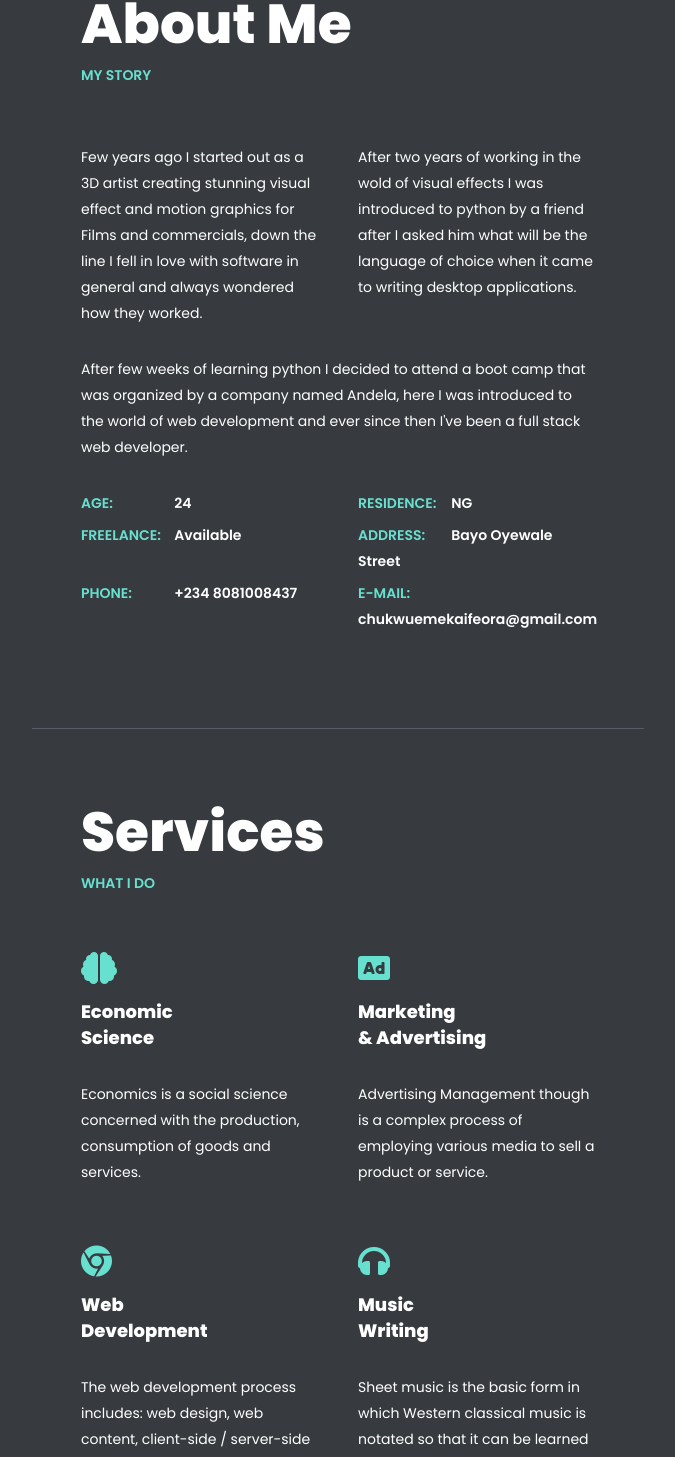
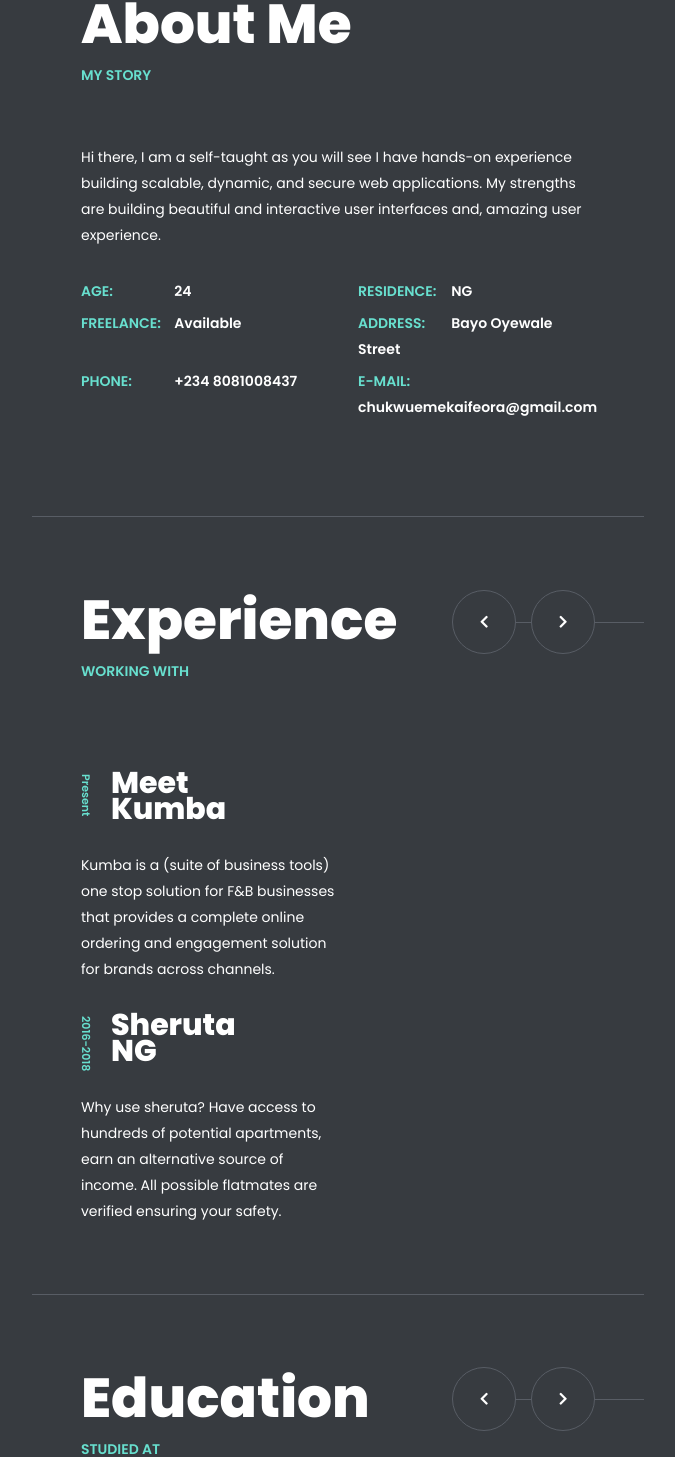
Before and after one commit to Emyboy/my-portfolio, a React (Create React App) app: page / in a window 1280 px wide. Shown: the part 929-2386 px from the top of the page, without its empty margins (544-1219 px from the left). Built offline with nearby package versions, Linux system fonts and the light colour scheme.

Commit message:
changed files

```diff
--- a/package.json
+++ b/package.json
@@ -6,9 +6,9 @@
     "@testing-library/jest-dom": "^4.2.4",
     "@testing-library/react": "^9.4.1",
     "@testing-library/user-event": "^7.2.1",
-    "axios": "^0.19.2",
+    "axios": "^0.21.1",
     "bootstrap": "^4.4.1",
-    "jquery": "^3.4.1",
+    "jquery": "^3.5.1",
     "react": "^16.12.0",
     "react-bootstrap": "^1.0.0-beta.16",
     "react-dom": "^16.12.0",
--- a/src/App.css
+++ b/src/App.css
@@ -2,3 +2,11 @@
     background-position-y: 70px;
     background-repeat: repeat;
 }
+
+.name  {
+    font-size: 30px !important;
+
+}
+.owl-item{
+    margin-top: 30px !important;
+}
--- a/src/App.js
+++ b/src/App.js
@@ -30,8 +30,8 @@ function App() {
         <LeftImage />
         <Bios />
         <AboutMe />
-        <Services />
-        <Pricing />
+        {/*<Services />*/}
+        {/*<Pricing />*/}
         <Experience/>
         <Education/>
         <Skills/>
--- a/src/components/AboutMe.jsx
+++ b/src/components/AboutMe.jsx
@@ -11,27 +11,27 @@ export default () => {
                 </div>
 
                 <div className="cols">
-                    <div className="col">
-                        <div className="single-post-text">
-                            <p>
-                                Few years ago I started out as a 3D artist creating stunning visual effect and motion graphics
-                                for Films and commercials, down the line I fell in love with software in general and always wondered how they worked.
-                            </p>
-                        </div>
-                    </div>
-                    <div className="col">
-                        <div className="single-post-text">
-                            <p>
-                                After two years of working in the wold of visual effects I was introduced to python by a friend after I asked him
-                                what will be the language of choice when it came to writing desktop applications.
-                            </p>
-                        </div>
-                    </div>
+                    {/*<div className="col">*/}
+                    {/*    <div className="single-post-text">*/}
+                    {/*        <p>*/}
+                    {/*            Few years ago I started out as a 3D artist creating stunning visual effect and motion graphics*/}
+                    {/*            for Films and commercials, down the line I fell in love with software in general and always wondered how they worked.*/}
+                    {/*        </p>*/}
+                    {/*    </div>*/}
+                    {/*</div>*/}
+                    {/*<div className="col">*/}
+                    {/*    <div className="single-post-text">*/}
+                    {/*        <p>*/}
+                    {/*            After two years of working in the wold of visual effects I was introduced to python by a friend after I asked him*/}
+                    {/*            what will be the language of choice when it came to writing desktop applications.*/}
+                    {/*        </p>*/}
+                    {/*    </div>*/}
+                    {/*</div>*/}
                     <div className="col col-full">
                         <div className="single-post-text">
                             <p>
-                                After few weeks of learning python I decided to attend a boot camp that was organized by a company named Andela, here
-                                I was introduced to the world of web development and ever since then I've been a full stack web developer.
+                                Hi there, I am a self-taught as you will see I have hands-on experience building scalable, dynamic, and
+                                secure web applications. My strengths are building beautiful and interactive user interfaces and, amazing user experience.
                             </p>
                         </div>
                     </div>
--- a/src/components/Experience.jsx
+++ b/src/components/Experience.jsx
@@ -16,16 +16,19 @@ export default () => {
 
                         <div className="owl-stage-outer">
                             <div className="owl-stage"
-                                 style={{transform: "translate3d(0px, 0px, 0px)", transition: "all 0s ease 0s", width: "1185px"}}>
+                                 // style={{transform: "translate3d(0px, 0px, 0px)", transition: "all 0s ease 0s", width: "1185px"}}
+                                // style={{ display: 'flex' }}
+                            >
                                 <div className="owl-item active" style={{width: "256.113px", marginRight: "40px"}}>
                                     <div className="item">
                                         <div className="resume-item active">
                                             <div className="date">Present</div>
-                                            <div className="name">The Turin <br/>Olympics</div>
+                                            <div className="name">Meet<br/>Kumba</div>
                                             <div className="single-post-text">
                                                 <p>
-                                                    Etiam sit amet orci eget eros faucibus tincidunt. Duis leo. Sed
-                                                    fringilla mauris sit amet nibh. Donec sodales sagittis magna.
+                                                    Kumba is a (suite of business tools) one stop solution for
+                                                    F&B businesses that provides a complete online ordering and
+                                                    engagement solution for brands across channels.
                                                 </p>
                                             </div>
                                         </div>
@@ -35,44 +38,17 @@ export default () => {
                                     <div className="item">
                                         <div className="resume-item">
                                             <div className="date">2016-2018</div>
-                                            <div className="name">Red <br/>Drifting</div>
+                                            <div className="name">Sheruta <br/>NG</div>
                                             <div className="single-post-text">
                                                 <p>
-                                                    Etiam sit amet orci eget eros faucibus tincidunt. Duis leo. Sed
-                                                    fringilla mauris sit amet nibh. Donec sodales sagittis magna.
+                                                    Why use sheruta? Have access to hundreds of potential apartments, earn an alternative source of income.
+                                                    All possible flatmates are verified ensuring your safety.
                                                 </p>
                                             </div>
                                         </div>
                                     </div>
                                 </div>
-                                <div className="owl-item active"  style={{width: "256.113px", marginRight: "40px"}}>
-                                    <div className="item">
-                                        <div className="resume-item">
-                                            <div className="date">2014-2016</div>
-                                            <div className="name">World <br/>Economy</div>
-                                            <div className="single-post-text">
-                                                <p>
-                                                    Etiam sit amet orci eget eros faucibus tincidunt. Duis leo. Sed
-                                                    fringilla mauris sit amet nibh. Donec sodales sagittis magna.
-                                                </p>
-                                            </div>
-                                        </div>
-                                    </div>
-                                </div>
-                                <div className="owl-item" style={{width: "256.113px", marginRight: "40px"}}>
-                                    <div className="item">
-                                        <div className="resume-item">
-                                            <div className="date">2012-2014</div>
-                                            <div className="name">Art Director <br/>Facebook</div>
-                                            <div className="single-post-text">
-                                                <p>
-                                                    Etiam sit amet orci eget eros faucibus tincidunt. Duis leo. Sed
-                                                    fringilla mauris sit amet nibh. Donec sodales sagittis magna.
-                                                </p>
-                                            </div>
-                                        </div>
-                                    </div>
-                                </div>
+
                             </div>
                         </div>
                         <div className="owl-nav disabled">
```
Also changed, not shown: 1 other file (tests, documents, lock files or other folders).
